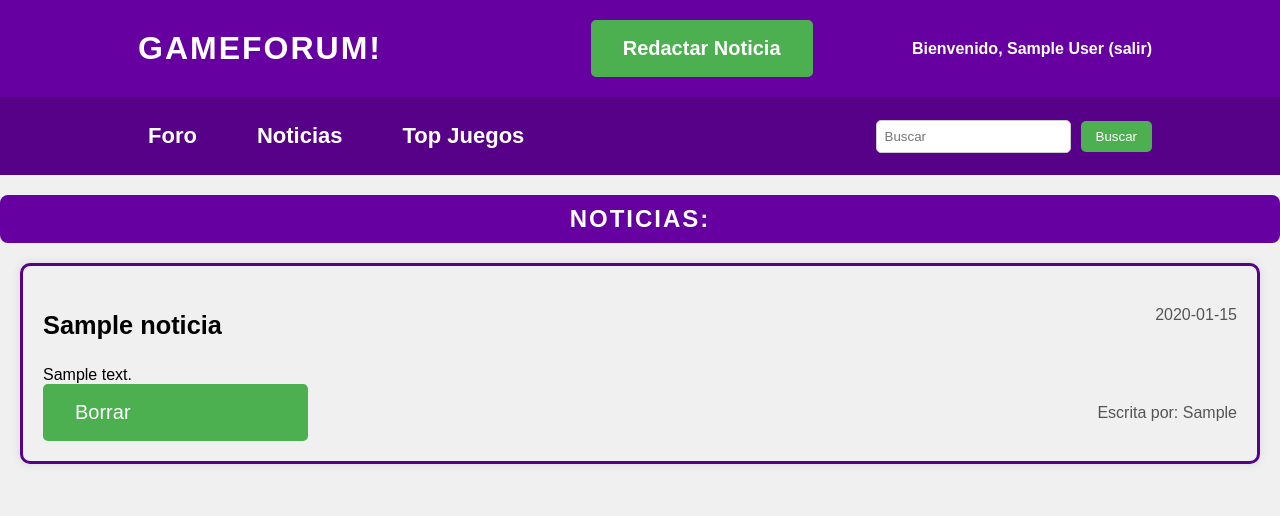
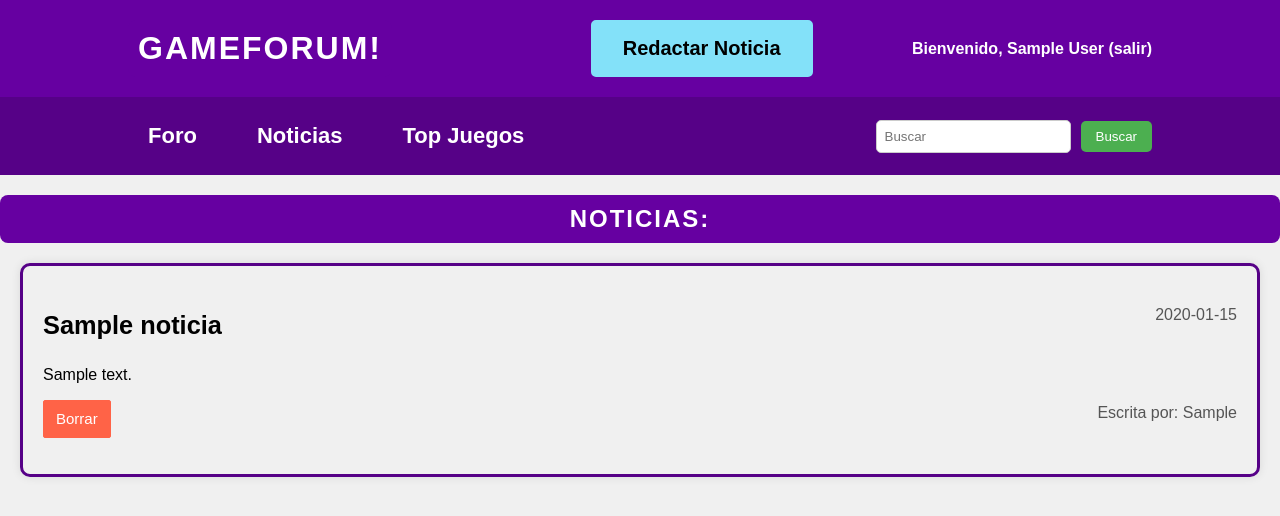
Before and after one commit to RaulAJ/GameForum-, a PHP site: page /noticias in a window 1280 px wide. Shown: the top 516 px of the page. Run offline with PHP 8.4, Linux system fonts and the light colour scheme; the visitor is signed in with stand-in values (Sample User, id 1); tables that the repository leaves empty hold one stand-in row (values such as "Sample post").

Commit message:
mejorado el css de los botones y algunos detalles más

```diff
--- a/css/juegos.css
+++ b/css/juegos.css
@@ -69,7 +69,7 @@
     color: #009688; /* Color de la nota */
 }
 
-.button {
+.juego-button {
     display: inline-block;
     padding: 15px 30px; /* Aumentar el padding para hacer el botón más grande */
     font-size: 20px; /* Aumentar el tamaño del texto del botón */
@@ -80,7 +80,7 @@
     text-decoration: none; /* Quitar subrayado del enlace */
 }
 
-.button:hover {
+.juego-button:hover {
     background-color: #4caf4fbc; /* Cambiar color de fondo al pasar el mouse */
     border-color: #4caf4fbc; /* Cambiar color del borde al pasar el mouse */
 }
--- a/css/noticias.css
+++ b/css/noticias.css
@@ -45,6 +45,40 @@
     text-align: left; /* Alineación de texto a la izquierda */
 }
 
+.noticia-button {
+    display: inline-block;
+    padding: 15px 30px; /* Aumentar el padding para hacer el botón más grande */
+    font-size: 20px; /* Aumentar el tamaño del texto del botón */
+    background-color: #83e1f9; /* Color de fondo más vistoso */
+    color: #000000; /* Color del texto */
+    border: 2px solid #83e1f9; /* Borde alrededor del botón */
+    border-radius: 5px; /* Bordes redondeados */
+    text-decoration: none; /* Quitar subrayado del enlace */
+}
+
+.noticia-button:hover {
+    background-color: #433a95bc; /* Cambiar color de fondo al pasar el mouse */
+    border-color: #433a95bc; /* Cambiar color del borde al pasar el mouse */
+}
+
+.borrar-button {
+    display: inline-block;
+    padding: 6px 12px; /* Reducir el padding para hacer el botón muy pequeño */
+    font-size: 15px; /* Reducir el tamaño del texto del botón */
+    background-color: #ff6347; /* Color de fondo */
+    color: #fff; /* Color del texto */
+    border: 1px solid #ff6347; /* Borde */
+    border-radius: 2px; /* Bordes redondeados */
+    text-decoration: none; /* Quitar subrayado del enlace */
+}
+
+.borrar-button:hover {
+    background-color: #d22a00; /* Cambiar color de fondo al pasar el mouse */
+    border-color: #d22a00; /* Cambiar color del borde al pasar el mouse */
+}
+
+
+
 /*Formulario*/
 .formulario {
     max-width: 400px;
--- a/index.php
+++ b/index.php
@@ -5,10 +5,7 @@ require_once 'config.php';
 $tituloPagina = 'GameForum!';
 
 $contenidoPrincipal = <<<EOS
-    <div class="bienvenida">
-        <h2>Bienvenido a GameForum!</h2>
-        <p>¡Aquí encontrarás todo sobre tus juegos favoritos, noticias de la industria del videojuego y mucho más!</p>
-    </div>
+
 EOS;
 
 require 'vistas/comun/layout.php';
--- a/vistas/helpers/juegos.php
+++ b/vistas/helpers/juegos.php
@@ -7,9 +7,9 @@ require_once 'autorizacion.php';
 function mostrarBotonAgregarJuego() {
     if (estaLogado()) {
         if ($_SESSION['admin'] || $_SESSION['moderador'] || $_SESSION['experto']) {
-            return '<a href="topJuegos.php?accion=agregarJuego" class="button">Añadir Juego</a>';
+            return '<a href="topJuegos.php?accion=agregarJuego" class="juego-button">Añadir Juego</a>';
         } else {
-            return '<a href="topJuegos.php?accion=sugerirJuego" class="button">Sugerir Juego</a>';
+            return '<a href="topJuegos.php?accion=sugerirJuego" class="juego-button">Sugerir Juego</a>';
         }
     }
     return '';
--- a/vistas/helpers/noticias.php
+++ b/vistas/helpers/noticias.php
@@ -30,7 +30,7 @@
     function mostrarBotonAgregarNoticia() {
         if (estaLogado()) {
             if ($_SESSION['admin'] || $_SESSION['moderador'] || $_SESSION['experto']) {
-                return '<a href="noticias.php?accion=agregarNoticia" class="button">Redactar Noticia</a>';
+                return '<a href="noticias.php?accion=agregarNoticia" class="noticia-button">Redactar Noticia</a>';
             }
         }
         return '';
@@ -54,7 +54,8 @@
                         <p class=\"fecha-noticia\">$fecha</p>
                         <p class=\"usuario-noticia\">Escrita por: $usuario </p>
                         <div class=\"contenido-noticia\">{$noticia->getContenido()}</div>
-                        <a href='noticias/borrarNoticia.php?id=$id' class='button'>Borrar</a>
+
+                        <p><a href='noticias/borrarNoticia.php?id=$id' class='borrar-button'>Borrar</a></p>
                         <br><br>
                         </div>";
                     }
```
Also changed, not shown: css/stylePortada.css (deleted, +0 -14 lines).
